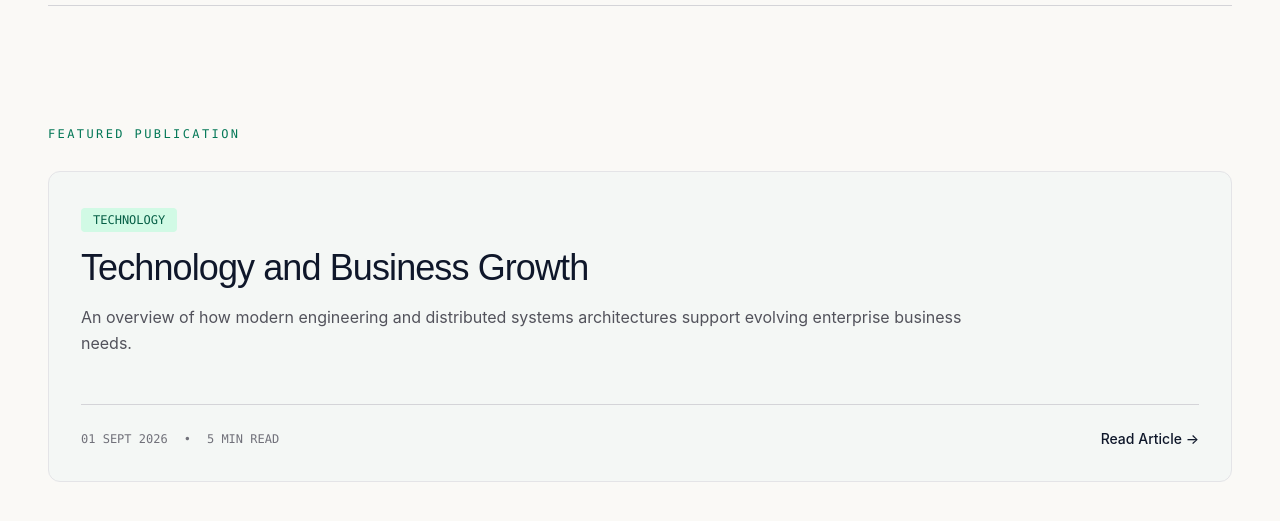
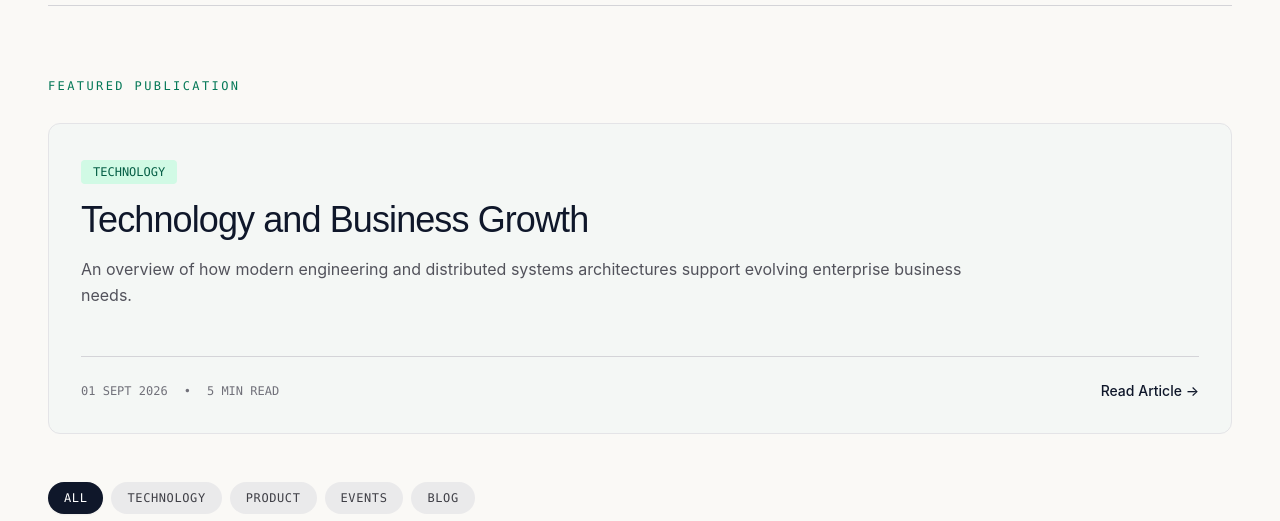
Before and after one commit to bante27/sador-group-website, a React (Vite) app: page /news in a window 1280 px wide. Shown: the part 431-952 px from the top of the page. Built offline with nearby package versions, Linux system fonts and the light colour scheme.

Commit message:
update the gap of top and buttom

```diff
--- a/src/features/insights/components/FeaturedInsight.tsx
+++ b/src/features/insights/components/FeaturedInsight.tsx
@@ -21,7 +21,7 @@ export const FeaturedInsight: React.FC<FeaturedInsightProps> = ({ insight, onSel
     };
 
     return (
-        <section className="py-12 px-6 md:px-12 max-w-7xl mx-auto">
+        <section className=" md:px-12 max-w-7xl mx-auto">
             <div className="mb-6">
                 <span className="text-xs uppercase font-mono tracking-[0.2em] text-emerald-700">
                     FEATURED PUBLICATION
```
